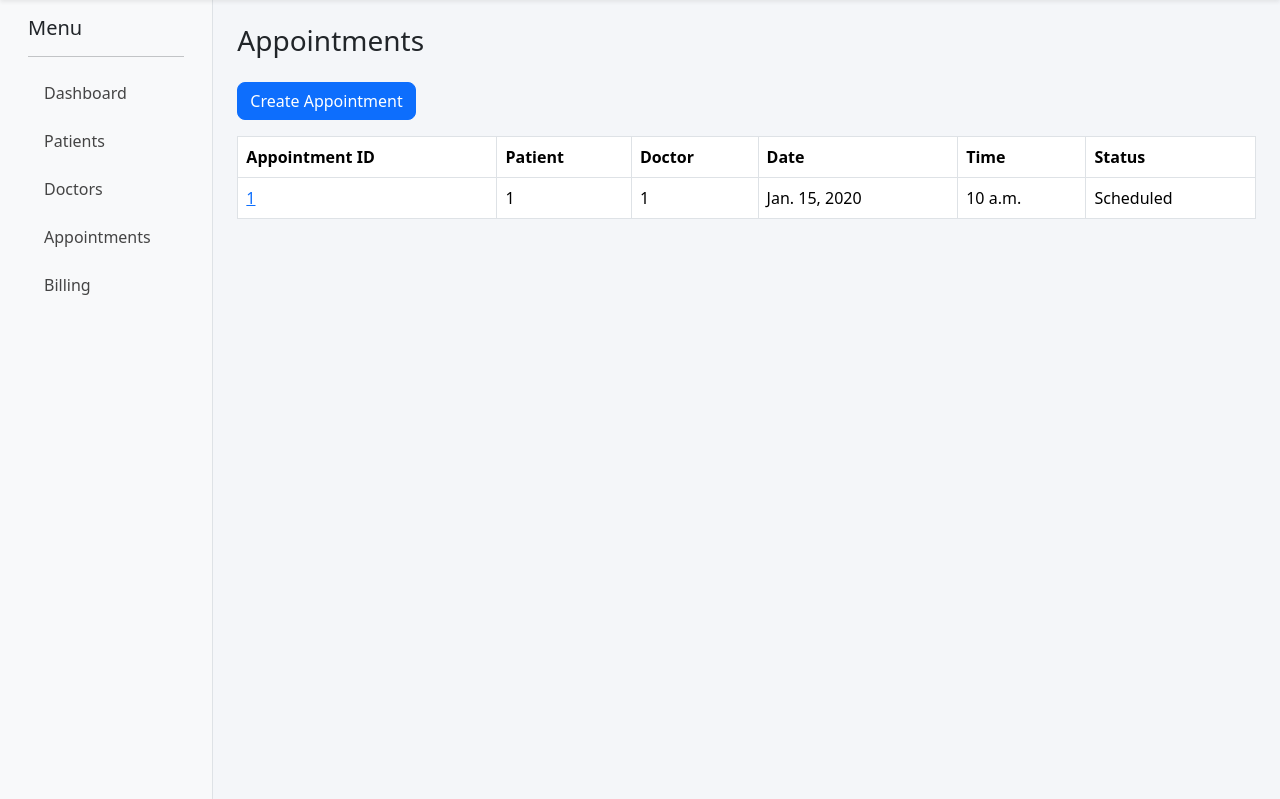
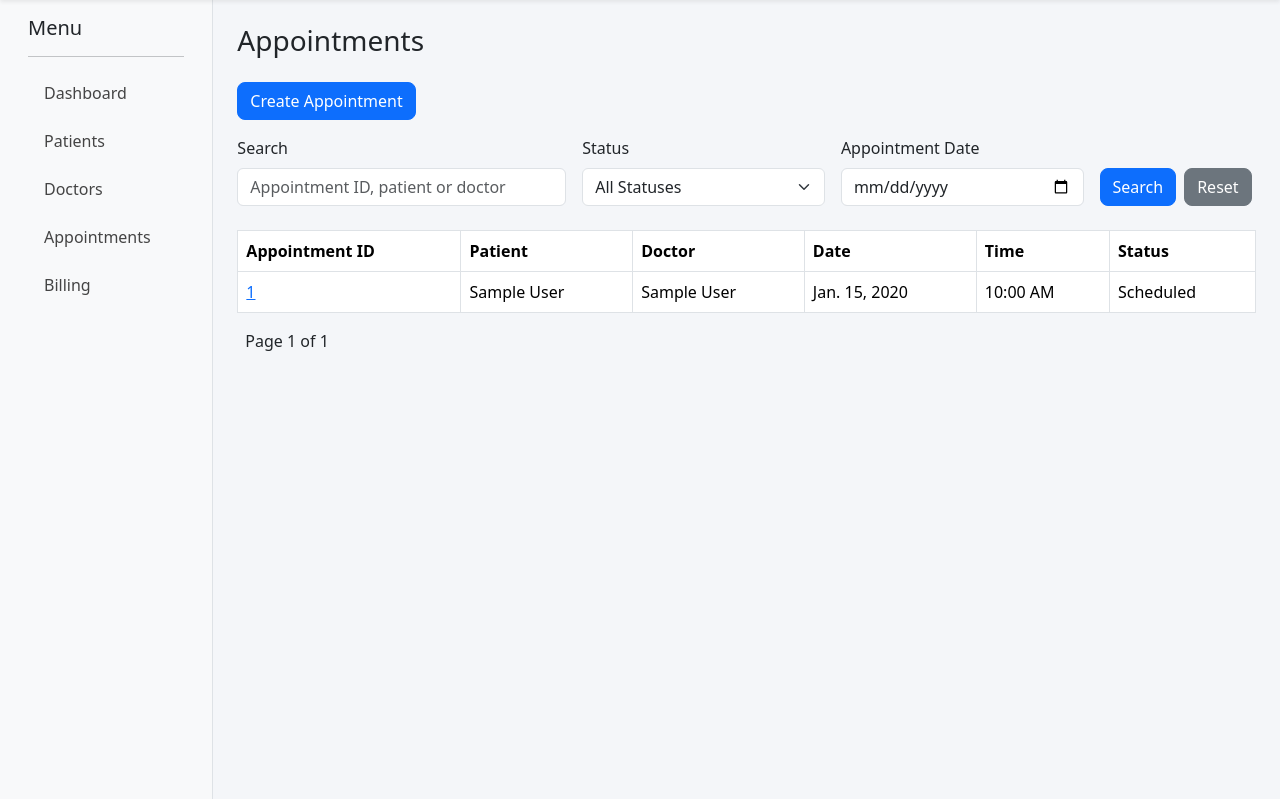
Before and after one commit to Ritesh-Tiwari/shms, a Django app: page /appointments/ in a window 1280 px wide. Shown: the part 56-855 px from the top of the page. Run offline with Django 5.2, Linux system fonts and the light colour scheme; a user stored in the database is signed in; tables that the repository leaves empty hold one stand-in row (values such as "Sample post").

Commit message:
feat(appointments): add search and filters

```diff
--- a/appointments/urls.py
+++ b/appointments/urls.py
@@ -36,4 +36,10 @@ urlpatterns = [
         views.cancel_appointment,
         name="cancel",
     ),
+
+    path(
+    "<int:pk>/status/",
+    views.update_appointment_status,
+    name="update_status",
+),
 ]
--- a/appointments/views.py
+++ b/appointments/views.py
@@ -1,10 +1,11 @@
 from django.contrib import messages
 from django.shortcuts import redirect, render, get_object_or_404
 from django.core.paginator import Paginator
+from django.db.models import Q
 
 from core.decorators import role_required
 from accounts.choices import UserRole
-from .models import Appointment
+from .models import Appointment, AppointmentStatus
 from .forms import AppointmentForm, AppointmentUpdateForm
 from .services import AppointmentService
 
@@ -54,16 +55,69 @@ def create_appointment(request):
         },
     )
 
-
 @role_required(
     UserRole.ADMIN,
 )
 def appointment_list(request):
 
+    search = request.GET.get(
+        "search",
+        "",
+    ).strip()
+
+    status = request.GET.get(
+        "status",
+        "",
+    ).strip()
+
+    date = request.GET.get(
+        "date",
+        "",
+    ).strip()
+
     appointments = Appointment.objects.select_related(
         "patient__user",
         "doctor__user",
     )
+
+    # Search
+    if search:
+
+        appointments = appointments.filter(
+
+            Q(appointment_id__icontains=search)
+
+            | Q(
+                patient__user__first_name__icontains=search
+            )
+
+            | Q(
+                patient__user__last_name__icontains=search
+            )
+
+            | Q(
+                doctor__user__first_name__icontains=search
+            )
+
+            | Q(
+                doctor__user__last_name__icontains=search
+            )
+
+        )
+
+    # Status filter
+    if status:
+
+        appointments = appointments.filter(
+            status=status,
+        )
+
+    # Date filter
+    if date:
+
+        appointments = appointments.filter(
+            appointment_date=date,
+        )
 
     paginator = Paginator(
         appointments,
@@ -83,9 +137,12 @@ def appointment_list(request):
         "appointments/list.html",
         {
             "page_obj": page_obj,
+            "search": search,
+            "status": status,
+            "date": date,
+            "status_choices": AppointmentStatus.choices,
         },
     )
-
 
 
 @role_required(
@@ -220,3 +277,45 @@ def cancel_appointment(request, pk):
             "appointment": appointment,
         },
     )
+
+
+@role_required(
+    UserRole.ADMIN,
+)
+def update_appointment_status(request, pk):
+
+    appointment = get_object_or_404(
+        Appointment.objects.select_related(
+            "patient__user",
+            "doctor__user",
+        ),
+        pk=pk,
+    )
+
+    if request.method == "POST":
+
+        new_status = request.POST.get("status")
+
+        try:
+
+            AppointmentService.update_status(
+                appointment=appointment,
+                new_status=new_status,
+            )
+
+            messages.success(
+                request,
+                "Appointment status updated successfully.",
+            )
+
+        except ValueError as error:
+
+            messages.error(
+                request,
+                str(error),
+            )
+
+    return redirect(
+        "appointments:detail",
+        pk=appointment.pk,
+    )
--- a/templates/appointments/list.html
+++ b/templates/appointments/list.html
@@ -17,7 +17,96 @@ Appointments
     Create Appointment
 
 </a>
+<form method="get" class="row g-3 mb-4">
 
+    <div class="col-md-4">
+
+        <label class="form-label">
+            Search
+        </label>
+
+        <input
+            type="text"
+            name="search"
+            value="{{ search }}"
+            class="form-control"
+            placeholder="Appointment ID, patient or doctor"
+        >
+
+    </div>
+
+
+    <div class="col-md-3">
+
+        <label class="form-label">
+            Status
+        </label>
+
+        <select
+            name="status"
+            class="form-select">
+
+            <option value="">
+                All Statuses
+            </option>
+
+            {% for value, label in status_choices %}
+
+                <option
+                    value="{{ value }}"
+                    {% if status == value %}
+                        selected
+                    {% endif %}
+                >
+
+                    {{ label }}
+
+                </option>
+
+            {% endfor %}
+
+        </select>
+
+    </div>
+
+
+    <div class="col-md-3">
+
+        <label class="form-label">
+            Appointment Date
+        </label>
+
+        <input
+            type="date"
+            name="date"
+            value="{{ date }}"
+            class="form-control"
+        >
+
+    </div>
+
+
+    <div class="col-md-2 d-flex align-items-end">
+
+        <button
+            type="submit"
+            class="btn btn-primary me-2">
+
+            Search
+
+        </button>
+
+        <a
+            href="{% url 'appointments:list' %}"
+            class="btn btn-secondary">
+
+            Reset
+
+        </a>
+
+    </div>
+
+</form>
 <table class="table table-bordered">
 
     <thead>
@@ -47,11 +136,11 @@ Appointments
                 </td>
 
                 <td>
-                    {{ appointment.patient.patient_id }}
+                    {{ appointment.patient.user.get_full_name }}
                 </td>
 
                 <td>
-                    {{ appointment.doctor.doctor_id }}
+                    {{ appointment.doctor.user.get_full_name }}
                 </td>
 
                 <td>
@@ -59,7 +148,7 @@ Appointments
                 </td>
 
                 <td>
-                    {{ appointment.appointment_time }}
+                    {{ appointment.appointment_time|time:"h:i A" }}
                 </td>
 
                 <td>
@@ -81,5 +170,36 @@ Appointments
     </tbody>
 
 </table>
+{% if page_obj.has_previous %}
 
+<a
+    href="?page={{ page_obj.previous_page_number }}&search={{ search }}&status={{ status }}&date={{ date }}"
+    class="btn btn-outline-primary">
+
+    Previous
+
+</a>
+
+{% endif %}
+
+
+<span class="mx-2">
+
+    Page {{ page_obj.number }}
+    of {{ page_obj.paginator.num_pages }}
+
+</span>
+
+
+{% if page_obj.has_next %}
+
+<a
+    href="?page={{ page_obj.next_page_number }}&search={{ search }}&status={{ status }}&date={{ date }}"
+    class="btn btn-outline-primary">
+
+    Next
+
+</a>
+
+{% endif %}
 {% endblock %}
```
Also changed, not shown: appointments/services.py (+66 -2 lines), patients/views.py (+10 -1 lines), templates/appointments/detail.html (+50 -0 lines), templates/patients/detail.html (+90 -0 lines).
